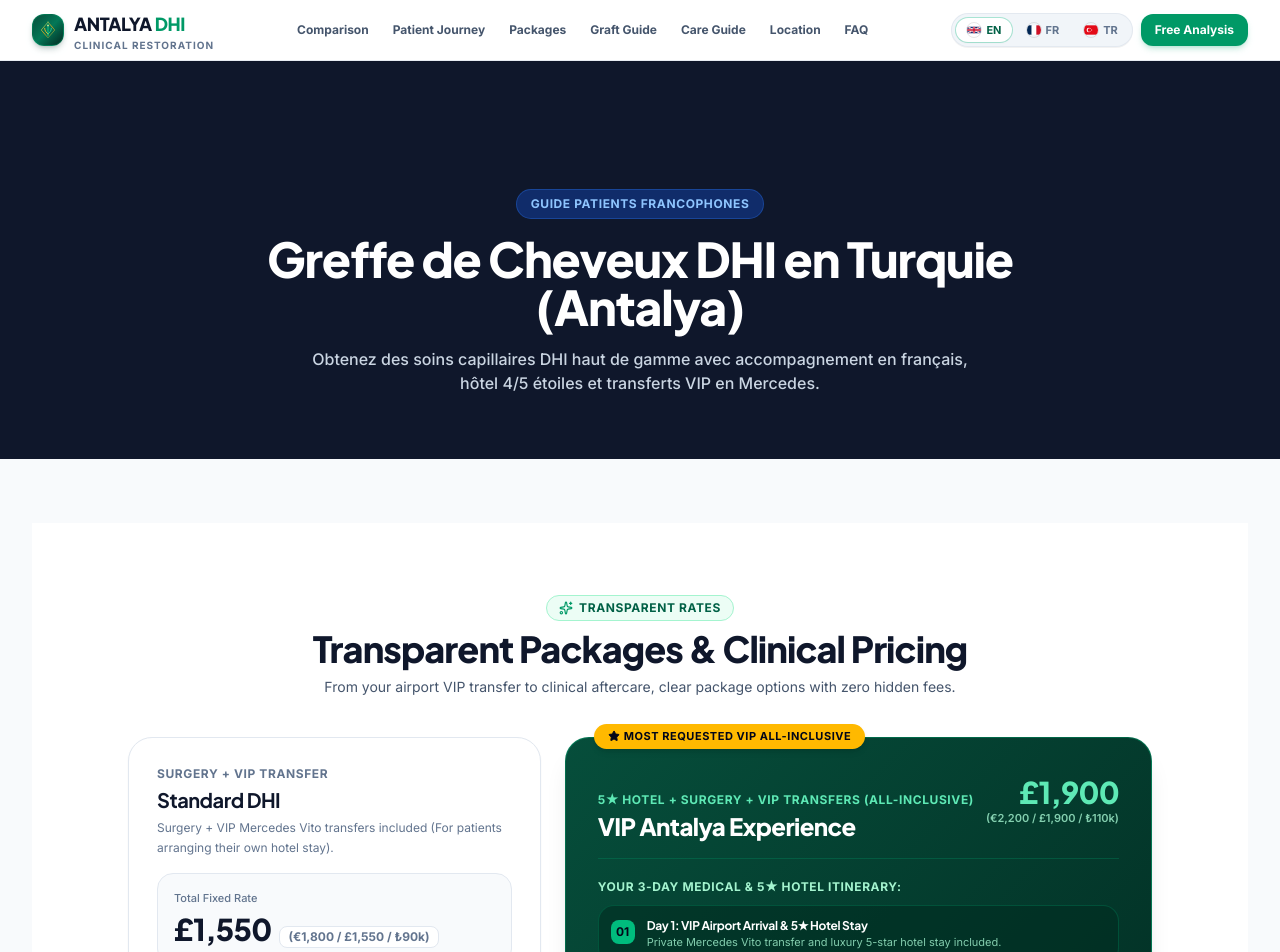
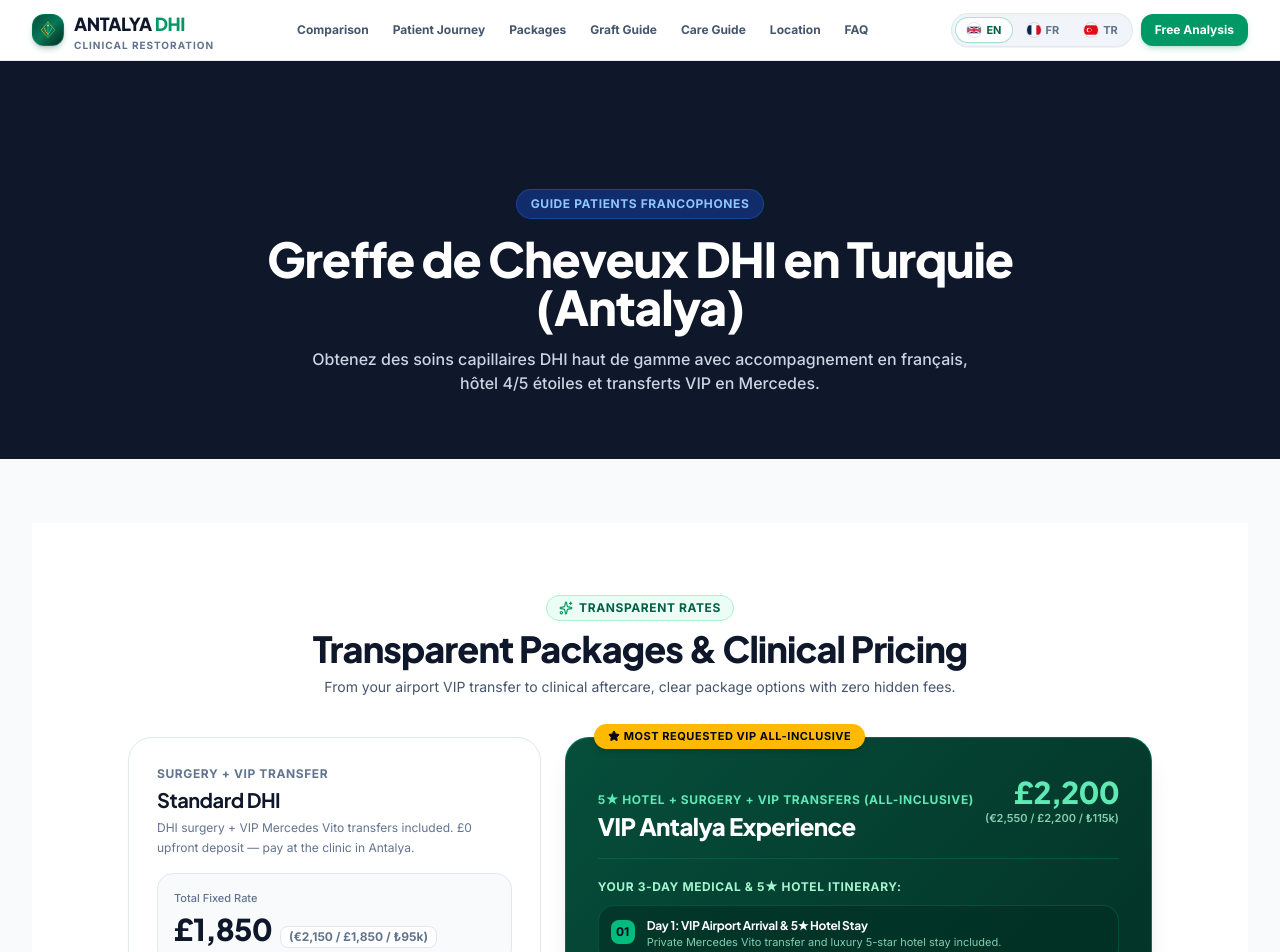
Before and after one commit to novadigital-official/antalya-dhi, a Next.js app: page /fr-greffe-cheveux-turquie in a window 1280 px wide. Shown: the top 952 px of the page. Built offline with nearby package versions, Linux system fonts and the light colour scheme; no server answers.

Commit message:
feat: add Trustpilot, WhatClinic badges and £0 deposit pay at clinic guarantee

```diff
--- a/components/HeroSection.tsx
+++ b/components/HeroSection.tsx
@@ -72,10 +72,16 @@
         {/* Left Column: Value Proposition & Copy (7 cols) */}
         <div className="lg:col-span-7 space-y-5 text-center lg:text-left">
 
-          {/* Authority Trust Tag */}
-          <div className="inline-flex items-center gap-2 px-3.5 py-1.5 rounded-full bg-emerald-950/80 border border-emerald-400/30 text-emerald-300 text-xs font-bold backdrop-blur-md shadow-sm max-w-full">
-            <ShieldCheck className="w-4 h-4 text-emerald-400 shrink-0" />
-            <span className="truncate">{lang === 'tr' ? 'T.C. Sağlık Bakanlığı Ruhsatlı Klinikler · 12+ Yıl Deneyim' : 'T.C. Ministry of Health Licensed Partner Clinics'}</span>
+          {/* Authority Trust Tag & Zero Deposit Guarantee */}
+          <div className="flex flex-wrap items-center justify-center lg:justify-start gap-2 max-w-full">
+            <div className="inline-flex items-center gap-1.5 px-3.5 py-1.5 rounded-full bg-emerald-950/90 border border-emerald-400/40 text-emerald-300 text-xs font-bold backdrop-blur-md shadow-sm">
+              <ShieldCheck className="w-4 h-4 text-emerald-400 shrink-0" />
+              <span>{lang === 'tr' ? 'T.C. Sağlık Bakanlığı Ruhsatlı Anlaşmalı Klinikler' : 'Licensed Partner Healthcare Facilities in Antalya'}</span>
+            </div>
+            <div className="inline-flex items-center gap-1.5 px-3.5 py-1.5 rounded-full bg-amber-950/80 border border-amber-500/50 text-amber-300 text-xs font-extrabold backdrop-blur-md shadow-sm animate-pulse">
+              <Sparkles className="w-3.5 h-3.5 text-amber-400 shrink-0" />
+              <span>{lang === 'tr' ? '£0 Ön Ödeme · Ücreti Muayene Sonrası Klinikte Ödeyin' : '£0 Upfront Deposit · Pay at Clinic After Consultation'}</span>
+            </div>
           </div>
 
           {/* Main H1 Headline */}
@@ -85,13 +91,17 @@
             ) : lang === 'tr' ? (
               <>Antalya&apos;da <span className="text-emerald-300">Doktor Kontrollü</span> Lüks DHI Saç Restorasyonu</>
             ) : (
-              <>Surgeon-Guided <span className="text-emerald-300">DHI Hair Restoration</span> in Antalya</>
+              <>Doctor-Supervised <span className="text-emerald-300">DHI Hair Restoration</span> in Antalya</>
             )}
           </h1>
 
           {/* Subtitle */}
           <p className="text-emerald-100/90 text-sm sm:text-base md:text-lg leading-relaxed font-normal max-w-2xl mx-auto lg:mx-0">
-            {t(lang as Lang, 'hero.subtitle')}
+            {lang === 'tr'
+              ? 'Tek kullanımlık Choi implanter kalemleri, 5 yıldızlı sahil oteli, VIP Mercedes transferi ve 12 aylık medikal takip. Ön kapora yok, tüm ödeme klinikte.'
+              : lang === 'fr'
+              ? 'Stylos implanteurs Choi à usage unique, hôtel 5 étoiles, transferts VIP Mercedes et suivi médical sur 12 mois. Zéro acompte, paiement sur place à la clinique.'
+              : 'Single-use Choi Implanter Pens, 5-Star beachfront hotel accommodation, private VIP Mercedes transfers, and 12-month clinical follow-up. £0 deposit — pay safely at the clinic in Antalya.'}
           </p>
 
           {/* Transparent Price Anchor Pill */}
@@ -102,6 +112,9 @@
                 <span className="text-emerald-300 font-black text-base sm:text-lg">{priceFormatted}</span>
                 <span className="text-[11px] text-amber-300 bg-amber-950/80 border border-amber-500/40 px-2.5 py-0.5 rounded-lg font-extrabold">
                   {transferTagText}
+                </span>
+                <span className="text-[11px] text-emerald-300 bg-emerald-900/80 border border-emerald-400/40 px-2 py-0.5 rounded-lg font-bold">
+                  {lang === 'tr' ? 'Klinikte Öde' : 'Pay on Arrival'}
                 </span>
               </div>
             </div>
@@ -129,15 +142,15 @@
             </a>
           </div>
 
-          {/* Social Proof Line */}
-          <div className="pt-2 flex flex-wrap items-center justify-center lg:justify-start gap-4 text-xs text-emerald-200/80 font-semibold">
-            <div className="flex items-center gap-1.5 text-amber-300 font-extrabold">
-              <Star className="w-4 h-4 fill-current shrink-0" />
-              <span>{reviewsText}</span>
+          {/* Social Proof Line (Trustpilot 4.9⭐ + WhatClinic) */}
+          <div className="pt-2 flex flex-wrap items-center justify-center lg:justify-start gap-3 text-xs font-semibold">
+            <div className="flex items-center gap-1.5 bg-emerald-950/80 border border-emerald-500/30 px-3 py-1.5 rounded-xl text-amber-300 font-extrabold shadow-sm">
+              <Star className="w-4 h-4 fill-current shrink-0 text-amber-400" />
+              <span>Trustpilot 4.9★ (1,700+ UK Reviews)</span>
             </div>
-            <div className="flex items-center gap-1.5 text-white">
-              <Check className="w-4 h-4 text-emerald-400 shrink-0" />
-              <span>{followUpText}</span>
+            <div className="flex items-center gap-1.5 bg-emerald-950/80 border border-emerald-500/30 px-3 py-1.5 rounded-xl text-emerald-300 font-bold shadow-sm">
+              <ShieldCheck className="w-4 h-4 text-emerald-400 shrink-0" />
+              <span>WhatClinic: Excellent Service</span>
             </div>
           </div>
 
--- a/components/PricingPackages.tsx
+++ b/components/PricingPackages.tsx
@@ -44,22 +44,22 @@
   }[lang as Lang] || 'Total Fixed Rate';
 
   const standardSubtext = {
-    tr: '(€1.800 / £1.550 / 90.000 ₺)',
-    en: '(€1,800 / £1,550 / ₺90k)',
-    fr: '(1 800€ / £1,550 / 90 000 ₺)',
-  }[lang as Lang] || '(€1,800 / £1,550 / ₺90k)';
+    tr: '(€2.150 / £1.850 / 95.000 ₺)',
+    en: '(€2,150 / £1,850 / ₺95k)',
+    fr: '(2 150€ / £1,850 / 95 000 ₺)',
+  }[lang as Lang] || '(€2,150 / £1,850 / ₺95k)';
 
   const vipSubtext = {
-    tr: '(€2.200 / £1.900 / 110.000 ₺)',
-    en: '(€2,200 / £1,900 / ₺110k)',
-    fr: '(2 200€ / £1,900 / 110 000 ₺)',
-  }[lang as Lang] || '(€2,200 / £1,900 / ₺110k)';
+    tr: '(€2.550 / £2.200 / 115.000 ₺)',
+    en: '(€2,550 / £2,200 / ₺115k)',
+    fr: '(2 550€ / £2,200 / 115 000 ₺)',
+  }[lang as Lang] || '(€2,550 / £2,200 / ₺115k)';
 
   const standardDesc = {
-    tr: 'Cerrahi operasyon ve VIP Mercedes transferi dahil paket (Otel konaklamasını kendi ayarlayan hastalar için).',
-    en: 'Surgery + VIP Mercedes Vito transfers included (For patients arranging their own hotel stay).',
-    fr: 'Chirurgie DHI + Transferts VIP Mercedes inclus (Pour les patients organisant leur hébergement).',
-  }[lang as Lang] || 'Surgery + VIP Mercedes transfers included.';
+    tr: 'Cerrahi DHI operasyonu ve VIP Mercedes Vito transferi dahil paket. £0 ön ödeme — ücret klinikte muayene sonrası ödenir.',
+    en: 'DHI surgery + VIP Mercedes Vito transfers included. £0 upfront deposit — pay at the clinic in Antalya.',
+    fr: 'Chirurgie DHI + Transferts VIP Mercedes inclus. Zéro acompte — paiement sur place à la clinique.',
+  }[lang as Lang] || 'DHI surgery + VIP Mercedes Vito transfers included. £0 upfront deposit.';
 
   return (
     <section id="packages" className="py-14 sm:py-18 bg-white border-b border-slate-200/80 relative overflow-hidden">
--- a/components/SocialProof.tsx
+++ b/components/SocialProof.tsx
@@ -79,6 +79,24 @@
           <p className="text-xs sm:text-sm text-slate-600 font-normal max-w-2xl mx-auto">
             {subtitle}
           </p>
+
+          {/* Trustpilot & WhatClinic Live Verified Ratings */}
+          <div className="flex flex-wrap items-center justify-center gap-4 pt-3">
+            <div className="flex items-center gap-2 bg-white border border-slate-200 px-4 py-2 rounded-2xl shadow-xs">
+              <div className="flex text-amber-400">
+                {[...Array(5)].map((_, i) => (
+                  <Star key={i} className="w-4 h-4 fill-current" />
+                ))}
+              </div>
+              <span className="text-xs font-black text-slate-900">4.9 / 5.0</span>
+              <span className="text-[11px] font-bold text-[#00b67a] bg-emerald-50 px-2 py-0.5 rounded-md">★ Trustpilot</span>
+            </div>
+            <div className="flex items-center gap-2 bg-white border border-slate-200 px-4 py-2 rounded-2xl shadow-xs">
+              <CheckCircle2 className="w-4 h-4 text-emerald-600" />
+              <span className="text-xs font-black text-slate-900">WhatClinic</span>
+              <span className="text-[11px] font-bold text-emerald-700 bg-emerald-50 px-2 py-0.5 rounded-md">Excellent Service 2026</span>
+            </div>
+          </div>
         </div>
 
         {/* Testimonials 3-Card Grid */}
--- a/lib/currency.ts
+++ b/lib/currency.ts
@@ -9,16 +9,16 @@
 
 export const PRICES = {
   standard: {
-    GBP: 1550,
-    EUR: 1800,
-    USD: 2000,
-    TRY: 90000
+    GBP: 1850,
+    EUR: 2150,
+    USD: 2350,
+    TRY: 95000
   },
   vip: {
-    GBP: 1900,
-    EUR: 2200,
-    USD: 2400,
-    TRY: 110000
+    GBP: 2200,
+    EUR: 2550,
+    USD: 2800,
+    TRY: 115000
   }
 };
 
```
